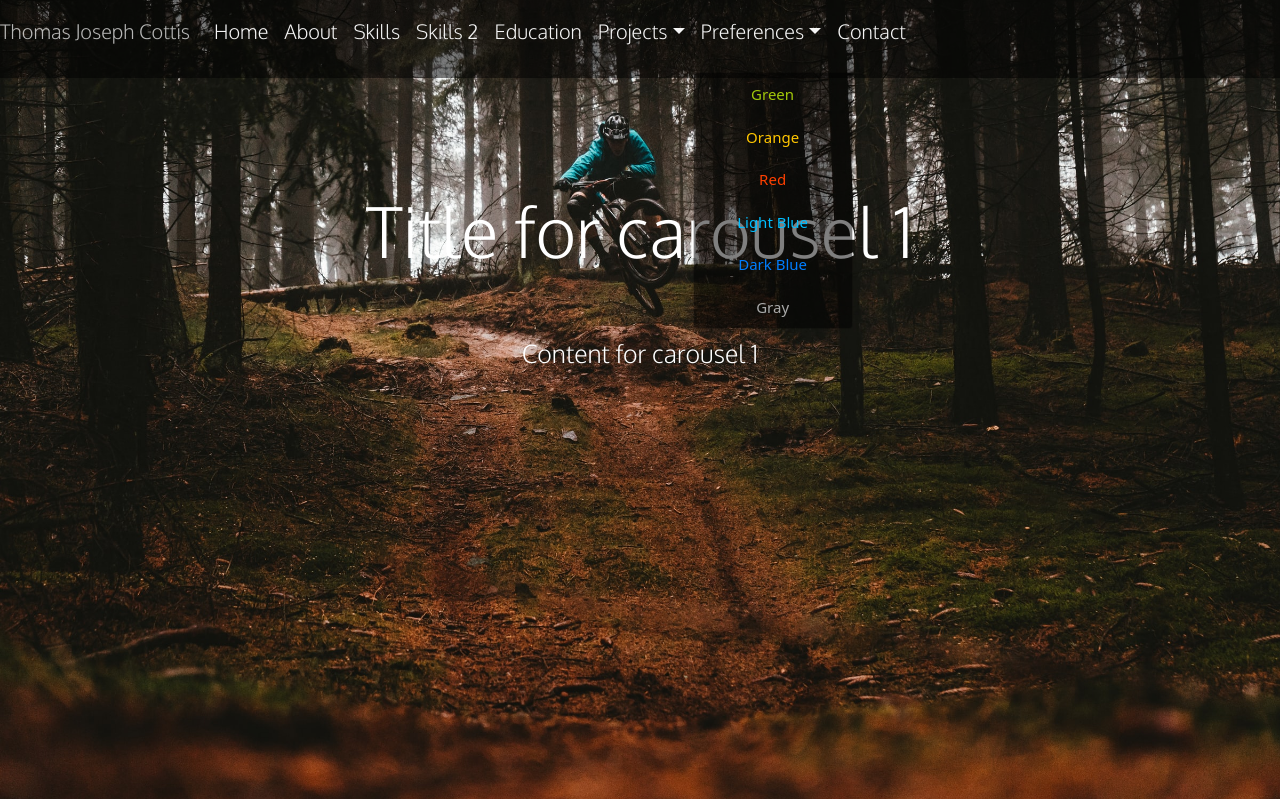
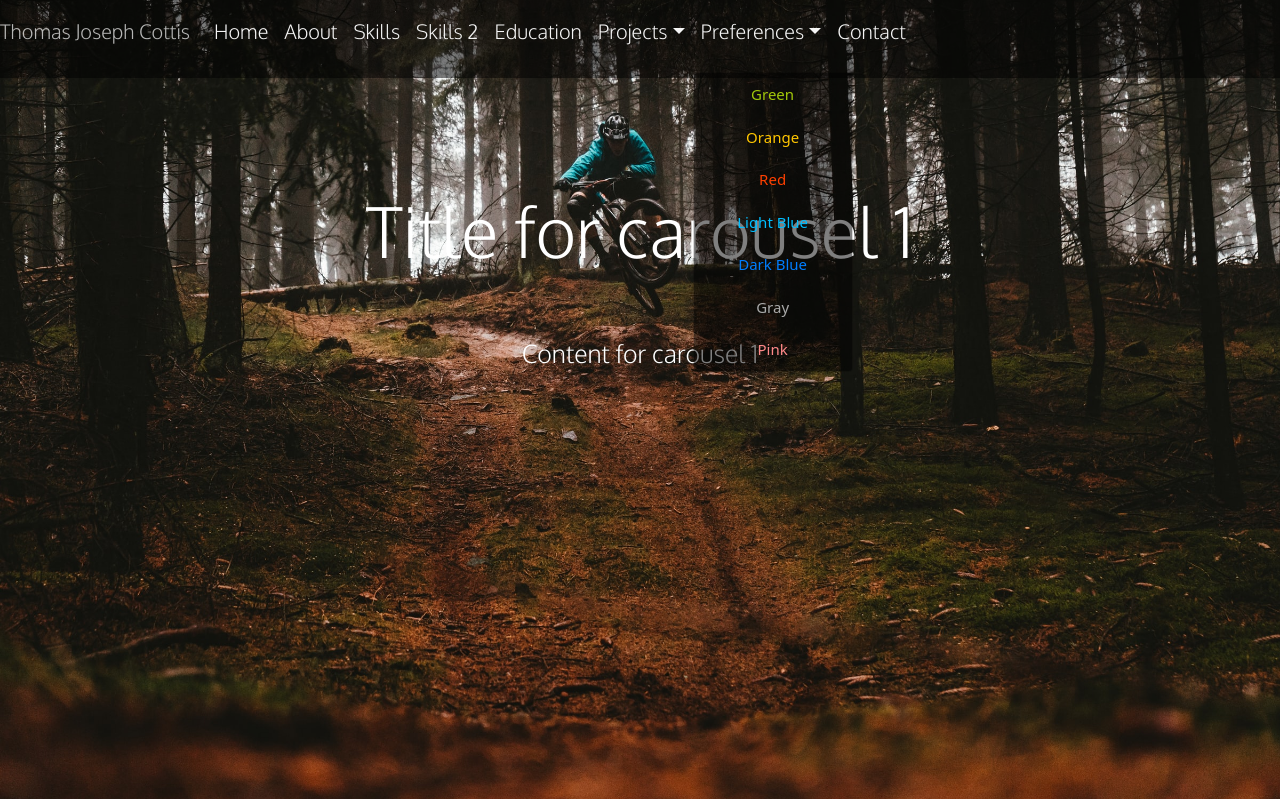
Before and after one commit to Thomas-Cottis-21/My_portfolio_v2, a PHP site: page / in a window 1280 px wide, after a click on "Preferences". Shown: the top 799 px of the page. Run offline with PHP 8.4, Linux system fonts and the light colour scheme; some libraries are stand-ins or nearby versions.

Commit message:
added pink to color dropdown

```diff
--- a/css/mystyle.css
+++ b/css/mystyle.css
@@ -134,6 +134,9 @@ a:hover {
 }
 .gray {
     color: #aaaaaa;
+}
+.pink {
+    color: #ff8989;
 }
 /* ----- Nav End Color Preferences ----- */
 
--- a/index.php
+++ b/index.php
@@ -92,6 +92,7 @@
                                 <li><button class="preferences-color-button light-blue" id="light-blue">Light Blue</button></li>
                                 <li><button class="preferences-color-button dark-blue" id="dark-blue">Dark Blue</button></li>
                                 <li><button class="preferences-color-button gray" id="gray">Gray</button></li>
+                                <li><button class="preferences-color-button pink" id="pink">Pink</button></li>
                             </ul>
                         </div>
                     </li>
--- a/js/main.js
+++ b/js/main.js
@@ -117,6 +117,7 @@ darkModeButton.addEventListener("click", trigger);
     let buttonLightBlue = document.getElementById("light-blue");
     let buttonDarkBlue = document.getElementById("dark-blue");
     let buttonGray = document.getElementById("gray");
+    let buttonPink = document.getElementById("pink");
 
 //naming variables that define each color
     const green = "#a2c80a";
@@ -125,6 +126,7 @@ darkModeButton.addEventListener("click", trigger);
     const lightBlue = "#00beff";
     const darkBlue = "#007eff";
     const gray = "#aaaaaa";
+    const pink = "#ff8989";
 
 //first function that loops through all the elements with the color class, creates and applies the color class, passing in the argument type, which will later be filled by one of the color variables
 function changeColor(type) {
@@ -183,6 +185,11 @@ if (path !== "/php/thanks.php") {
         changeBorderColor(gray);
         changeBackgroundColor(gray);
     });
+    buttonPink.addEventListener("click", function() {
+        changeColor(pink);
+        changeBorderColor(pink);
+        changeBackgroundColor(pink);
+    });
 }
 
 //the switch that will apply the current color saved on the local storage
@@ -224,6 +231,12 @@ const findColor = () => {
             changeBackgroundColor(gray);
             console.log(selectColor);
             break;
+        case "#ff8989":
+            changeColor(pink);
+            changeBorderColor(pink);
+            changeBackgroundColor(pink);
+            console.log(selectColor);
+            break;
     }
 //localStorage.clear();
 }
--- a/php/thanks.php
+++ b/php/thanks.php
@@ -68,7 +68,9 @@
                         $email_subject = "New Message!";
                         $email_message = $firstName . " " . $lastName . "\n" . $email . "\n" . $number . "\n" . wordwrap($content, 70, "\r\n");
 
-                        mail($email_to, $email_subject, $email_message, $headers);*/
+                        mail($email_to, $email_subject, $email_message, $headers);
+
+                        */
                 ?>
                     <div class="thanks-header-main">
                         <div class="mt-4 color">Thank you</div>
```
